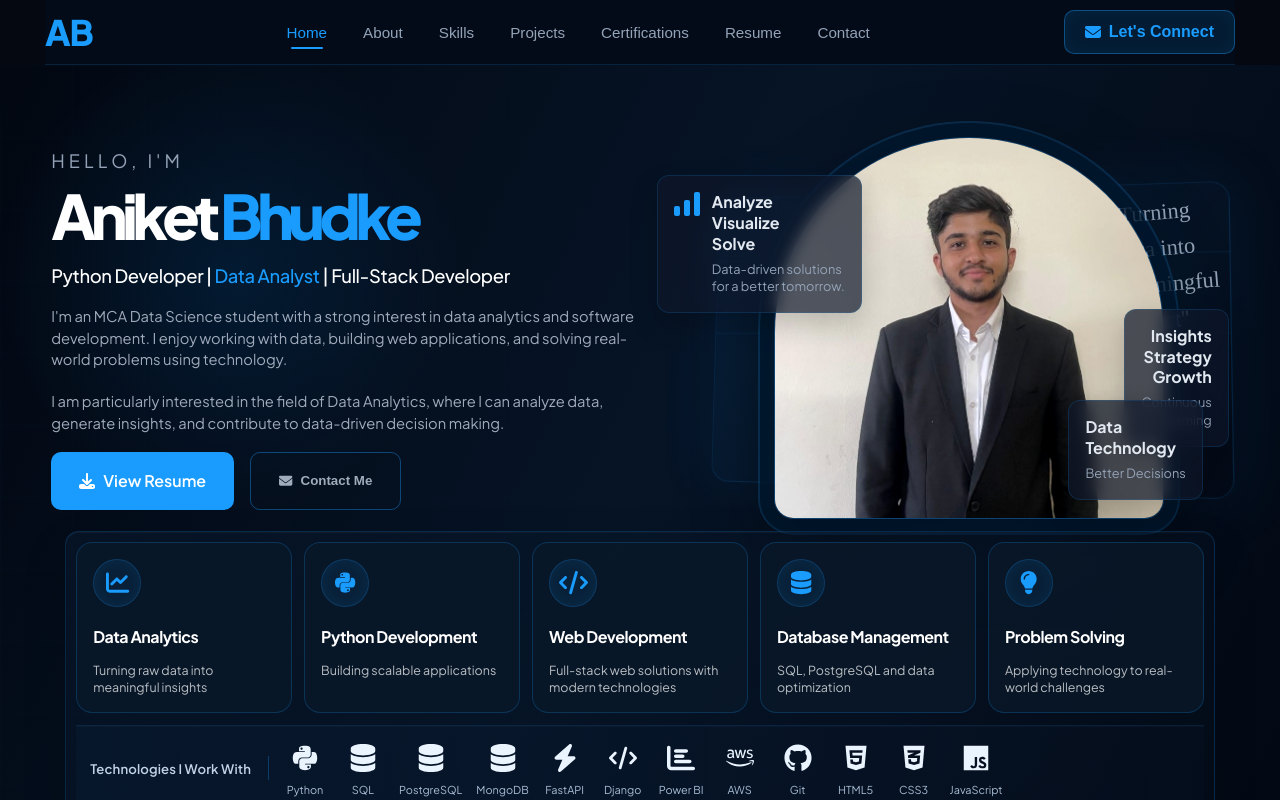
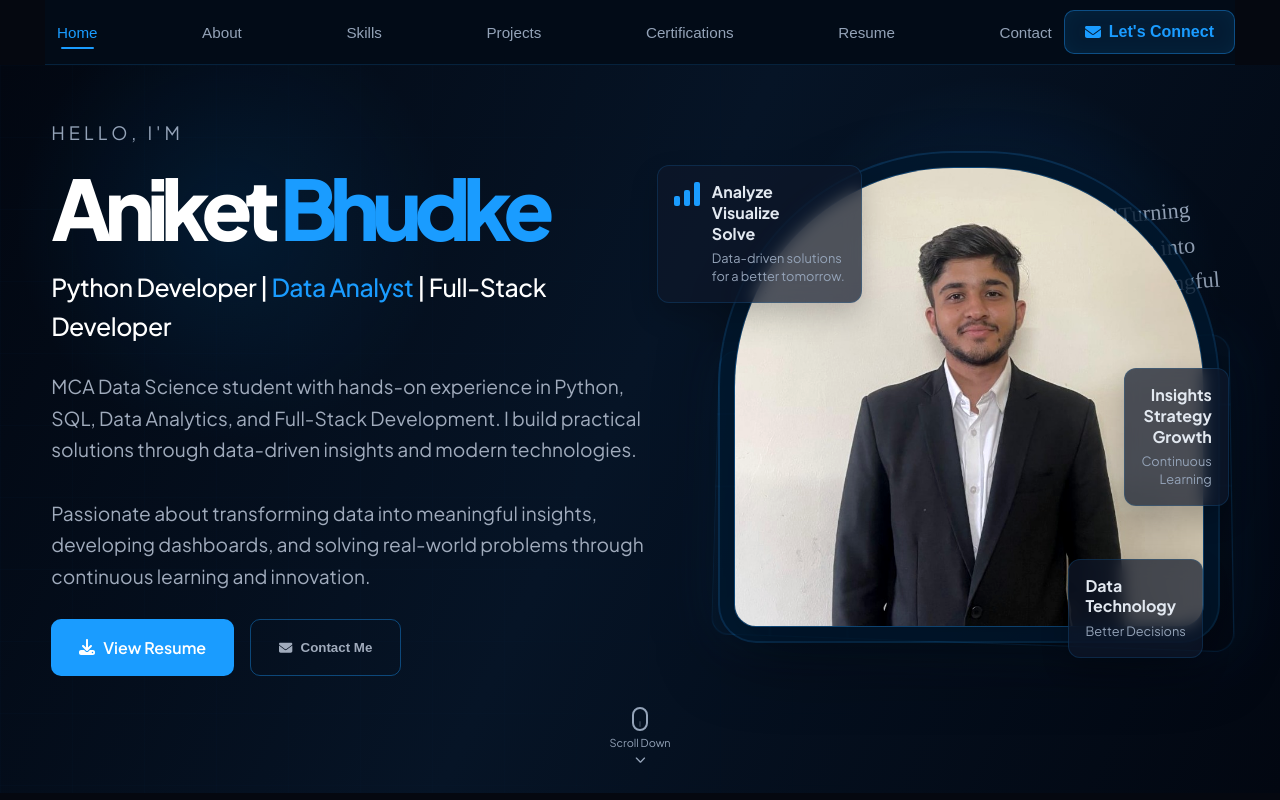
Before and after one commit to AniketBhudke/portfolio, a React (Create React App) app in the folder code/: page / in a window 1280 px wide. Shown: the top 800 px of the page. Built offline with nearby package versions, Linux system fonts and the light colour scheme.

Commit message:
first commit

```diff
--- a/code/src/App.css
+++ b/code/src/App.css
@@ -169,30 +169,11 @@ body {
   box-shadow: 0 4px 30px rgba(0, 0, 0, 0.5);
 }
 
-.nav-brand {
-  font-size: 2rem;
-  font-weight: 700;
-  color: var(--text);
-  cursor: pointer;
-  display: flex;
-  align-items: center;
-  gap: 10px;
-  letter-spacing: -0.04em;
-  min-width: 0;
-}
-
-.brand-ab {
-  color: var(--accent);
-  font-weight: 800;
-  font-size: 2.2rem;
-  line-height: 1;
-}
-
 .nav-links {
   list-style: none;
   display: flex;
   align-items: center;
-  justify-content: center;
+  justify-content: space-between;
   gap: 12px;
   flex: 1;
 }
@@ -291,7 +272,7 @@ body {
 /* ── NEW HERO SECTION (Mockup Style) ── */
 .hero-section {
   position: relative;
-  min-height: 840px;
+  min-height: calc(100vh - 78px);
   display: flex;
   flex-direction: column;
   padding: 120px clamp(26px, 3vw, 52px) 28px;
@@ -321,17 +302,18 @@ body {
   position: relative;
   z-index: 1;
   width: min(1500px, 100%);
-  min-height: 640px;
+  min-height: calc(100vh - 220px);
   margin: 0 auto 20px;
   display: flex;
   align-items: center;
-  justify-content: space-between;
+  justify-content: center;
   gap: clamp(24px, 3vw, 64px);
 }
 
 .hero-text {
   flex: 1;
   max-width: 880px;
+  text-align: left;
 }
 
 .hero-text .greeting {
@@ -373,6 +355,8 @@ body {
   line-height: 1.6;
   margin-bottom: 30px;
   max-width: 780px;
+  margin-left: auto;
+  margin-right: auto;
 }
 
 .hero-actions {
@@ -876,42 +860,59 @@ body {
 /* Keep the complete desktop home composition visible in one viewport. */
 @media (min-width: 1100px) and (max-height: 900px) {
   .hero-section {
-    min-height: max-content;
+    min-height: calc(100vh - 78px);
     overflow: visible;
-    padding: 72px clamp(28px, 4vw, 64px) 10px;
+    padding: 42px clamp(28px, 4vw, 64px) 28px;
   }
 
   .hero-content-wrapper {
-    min-height: max-content;
-    margin-bottom: 12px;
-    gap: clamp(24px, 4vw, 56px);
+    min-height: 580px;
+    margin-bottom: 20px;
+    gap: clamp(44px, 4vw, 56px);
   }
 
   .hero-text {
-    max-width: 610px;
+    max-width: 700px;
+    text-align: left;
+    min-height: 380px;
+    display: flex;
+    flex-direction: column;
+    justify-content: center;
+    gap: 24px;
+    transform: translateY(10px);
+  }
+
+  .hero-text .greeting {
+    margin: 0;
   }
 
   .hero-text h1 {
-    font-size: clamp(3rem, 4.8vw, 4.4rem);
+    font-size: clamp(4.2rem, 6.5vw, 7.4rem);
+    margin: 0;
   }
 
   .hero-text .role {
-    font-size: 1.15rem;
-    margin-bottom: 16px;
+    font-size: 1.55rem;
+    margin: 0;
   }
 
   .hero-desc {
-    font-size: 0.92rem;
-    line-height: 1.45;
-    margin-bottom: 18px;
+    font-size: 1.2rem;
+    line-height: 1.65;
+    margin: 0;
+    margin-left: 0;
+  }
+
+  .hero-text .hero-actions {
+    margin-top: 2px;
   }
 
   .hero-visual {
-    min-height: 330px;
+    min-height: 580px;
   }
 
   .profile-img-new {
-    width: min(390px, 34vw);
+    width: min(470px, 38vw);
   }
 
   .skill-cards-row {
@@ -1030,8 +1031,8 @@ body {
 
   .hero-actions .btn-primary,
   .hero-actions .btn-outline {
+    font-size: 0.78rem;
     padding: 9px 16px;
-    font-size: 0.78rem;
   }
 
   .hero-visual {
@@ -1044,7 +1045,6 @@ body {
 
   .floating-card {
     padding: 10px;
-    border-radius: 9px;
   }
 
   .floating-card .card-text strong {
@@ -2570,7 +2570,6 @@ body {
   }
 
   .navbar-scrolled { padding: 10px 0; }
-  .brand-ab { font-size: 1.9rem; }
   .nav-actions { gap: 8px; }
   .btn-connect { padding: 10px 12px; font-size: 0.86rem; }
 
@@ -2585,10 +2584,28 @@ body {
     gap: 34px;
   }
 
-  .hero-text { width: 100%; }
-  .hero-text h1 { font-size: clamp(3rem, 13vw, 5rem); line-height: 0.95; }
-  .hero-text .role { font-size: 1rem; line-height: 1.45; }
-  .hero-desc { font-size: 0.92rem; line-height: 1.6; }
+  .hero-text {
+    width: 100%;
+    min-height: 460px;
+    gap: 14px;
+    transform: none;
+  }
+  .hero-text .greeting { margin: 0; }
+  .hero-text h1 {
+    font-size: clamp(3rem, 13vw, 5rem);
+    line-height: 0.95;
+    margin: 0;
+  }
+  .hero-text .role {
+    font-size: 1rem;
+    line-height: 1.45;
+    margin: 0;
+  }
+  .hero-desc {
+    font-size: 0.92rem;
+    line-height: 1.6;
+    margin: 0;
+  }
   .hero-visual { width: 100%; min-height: 280px; }
   .profile-img-new { width: min(330px, 72vw); }
 
--- a/code/src/pages/Portfolio.js
+++ b/code/src/pages/Portfolio.js
@@ -3,20 +3,19 @@ import { Link } from 'react-router-dom';
 import Reveal from '../components/Reveal';
 import { useInView } from '../hooks/useInView';
 import { projects } from '../data/projects';
-import profilePic from '../assets/profile.png';
 import cyberCampaignPhoto from '../assets/cyber shiksha for cyber suraksha/WhatsApp Image 2026-08-22 at 10.14.53 PM.jpeg';
 import researchPhoto from '../assets/Research paper compitition/WhatsApp Image 2026-09-18 at 8.32.30 PM.jpeg';
 import mentoraPhoto from '../assets/mentora/hero.jpeg';
 import nationalRecognitionPhoto from '../assets/national level/WhatsApp Image 2026-08-22 at 10.14.53 PM.jpeg';
+import profilePic from '../assets/profile.png';
 import technicalResume from '../assets/Aniket_Bhudke_Technical_Resume.docx';
 import Terminal from '../components/Terminal';
 import { FontAwesomeIcon } from '@fortawesome/react-fontawesome';
-import { faGithub, faLinkedin, faHackerrank, faPython, faAws, faHtml5, faCss3Alt, faJs } from '@fortawesome/free-brands-svg-icons';
+import { faGithub, faLinkedin, faHackerrank } from '@fortawesome/free-brands-svg-icons';
 import {
   faCode, faDatabase, faServer, faEnvelope, faPhone, faMapMarkerAlt,
   faGraduationCap, faCertificate, faTrophy, faShieldHalved, faLaptopCode,
-  faAward, faTerminal, faChartBar, faDownload, faCloud, faBolt,
-  faLightbulb, faFileAlt, faChartLine, faChevronDown
+  faAward, faTerminal, faChartBar, faDownload, faChevronDown
 } from '@fortawesome/free-solid-svg-icons';
 import '../App.css';
 
@@ -210,10 +209,6 @@ export default function Portfolio() {
     <div className="portfolio">
       {/* ── NAVBAR ── */}
       <nav className={`navbar ${scrolled ? 'navbar-scrolled' : ''}`}>
-        <div className="nav-brand" onClick={() => scrollTo('home')}>
-          <span className="brand-ab">AB</span>
-        </div>
-
         <ul className={`nav-links ${menuOpen ? 'open' : ''}`}>
           {['home', 'about', 'skills', 'projects', 'certifications', 'resume', 'contact'].map((s) => (
             <li key={s}>
@@ -244,9 +239,9 @@ export default function Portfolio() {
             <h2 className="role">Python Developer | <span className="accent">Data Analyst</span> | Full-Stack Developer</h2>
 
             <p className="hero-desc">
-              I'm an MCA Data Science student with a strong interest in data analytics and software development. I enjoy working with data, building web applications, and solving real-world problems using technology.
+              MCA Data Science student with hands-on experience in Python, SQL, Data Analytics, and Full-Stack Development. I build practical solutions through data-driven insights and modern technologies.
               <br/><br/>
-              I am particularly interested in the field of Data Analytics, where I can analyze data, generate insights, and contribute to data-driven decision making.
+              Passionate about transforming data into meaningful insights, developing dashboards, and solving real-world problems through continuous learning and innovation.
             </p>
 
             <div className="hero-actions">
@@ -267,103 +262,24 @@ export default function Portfolio() {
                 <p>Data-driven solutions<br/>for a better tomorrow.</p>
               </div>
             </div>
-
             <div className="floating-text mid-text">
               "Turning<br/>Data into<br/>Meaningful<br/>Impact"
             </div>
-
             <div className="floating-card card-right">
               <div className="card-text right-align">
                 <strong>Insights<br/>Strategy<br/>Growth</strong>
                 <p>Continuous<br/>Learning</p>
               </div>
             </div>
-
             <div className="floating-card card-bottom">
               <div className="card-text">
                 <strong>Data<br/>Technology</strong>
                 <p>Better Decisions</p>
               </div>
             </div>
-
             <div className="profile-wrapper">
               <img src={profilePic} alt="Aniket Bhudke" className="profile-img-new" />
             </div>
-          </div>
-        </div>
-
-        <div className="home-support-panel">
-          {/* ── SKILL CARDS ROW ── */}
-          <div className="skill-cards-row">
-            <div className="skill-card-new">
-              <div className="skill-icon-new"><FontAwesomeIcon icon={faChartLine} /></div>
-              <h3>Data Analytics</h3>
-              <p>Turning raw data into meaningful insights</p>
-            </div>
-            <div className="skill-card-new">
-              <div className="skill-icon-new"><FontAwesomeIcon icon={faPython} /></div>
-              <h3>Python Development</h3>
-              <p>Building scalable applications</p>
-            </div>
-            <div className="skill-card-new">
-              <div className="skill-icon-new"><FontAwesomeIcon icon={faCode} /></div>
-              <h3>Web Development</h3>
-              <p>Full-stack web solutions with modern technologies</p>
-            </div>
-            <div className="skill-card-new">
-              <div className="skill-icon-new"><FontAwesomeIcon icon={faDatabase} /></div>
-              <h3>Database Management</h3>
-              <p>SQL, PostgreSQL and data optimization</p>
-            </div>
-            <div className="skill-card-new">
-              <div className="skill-icon-new"><FontAwesomeIcon icon={faLightbulb} /></div>
-              <h3>Problem Solving</h3>
-              <p>Applying technology to real-world challenges</p>
-            </div>
-          </div>
-
-          {/* ── TECHNOLOGIES ROW ── */}
-          <div className="tech-row">
-          <span className="tech-label">Technologies I Work With</span>
-          <div className="tech-icons">
-            <div className="tech-item"><FontAwesomeIcon icon={faPython} /><span>Python</span></div>
-            <div className="tech-item"><FontAwesomeIcon icon={faDatabase} /><span>SQL</span></div>
-            <div className="tech-item"><FontAwesomeIcon icon={faDatabase} /><span>PostgreSQL</span></div>
-            <div className="tech-item"><FontAwesomeIcon icon={faDatabase} /><span>MongoDB</span></div>
-            <div className="tech-item"><FontAwesomeIcon icon={faBolt} /><span>FastAPI</span></div>
-            <div className="tech-item"><FontAwesomeIcon icon={faCode} /><span>Django</span></div>
-            <div className="tech-item"><FontAwesomeIcon icon={faChartBar} /><span>Power BI</span></div>
-            <div className="tech-item"><FontAwesomeIcon icon={faAws} /><span>AWS</span></div>
-            <div className="tech-item"><FontAwesomeIcon icon={faGithub} /><span>Git</span></div>
-            <div className="tech-item"><FontAwesomeIcon icon={faHtml5} /><span>HTML5</span></div>
-            <div className="tech-item"><FontAwesomeIcon icon={faCss3Alt} /><span>CSS3</span></div>
-            <div className="tech-item"><FontAwesomeIcon icon={faJs} /><span>JavaScript</span></div>
-          </div>
-          </div>
-
-          {/* ── BOTTOM INFO BAR ── */}
-          <div className="bottom-info-bar">
-          <div className="info-item">
-            <FontAwesomeIcon icon={faGraduationCap} className="info-icon" />
-            <div className="info-text">
-              <strong>MCA</strong>
-              <p>Data Science (2025 - 2027)<br/>MIT ADT University</p>
-            </div>
-          </div>
-          <div className="info-item">
-            <FontAwesomeIcon icon={faFileAlt} className="info-icon" />
-            <div className="info-text">
-              <strong>10+</strong>
-              <p>Projects Completed</p>
-            </div>
-          </div>
-          <div className="info-item">
-            <FontAwesomeIcon icon={faTrophy} className="info-icon" />
-            <div className="info-text">
-              <strong>Top 20</strong>
-              <p>MIT-ADT Hackathon (2025)<br/>Mentora | Code Crafters</p>
-            </div>
-          </div>
           </div>
         </div>
 
```
